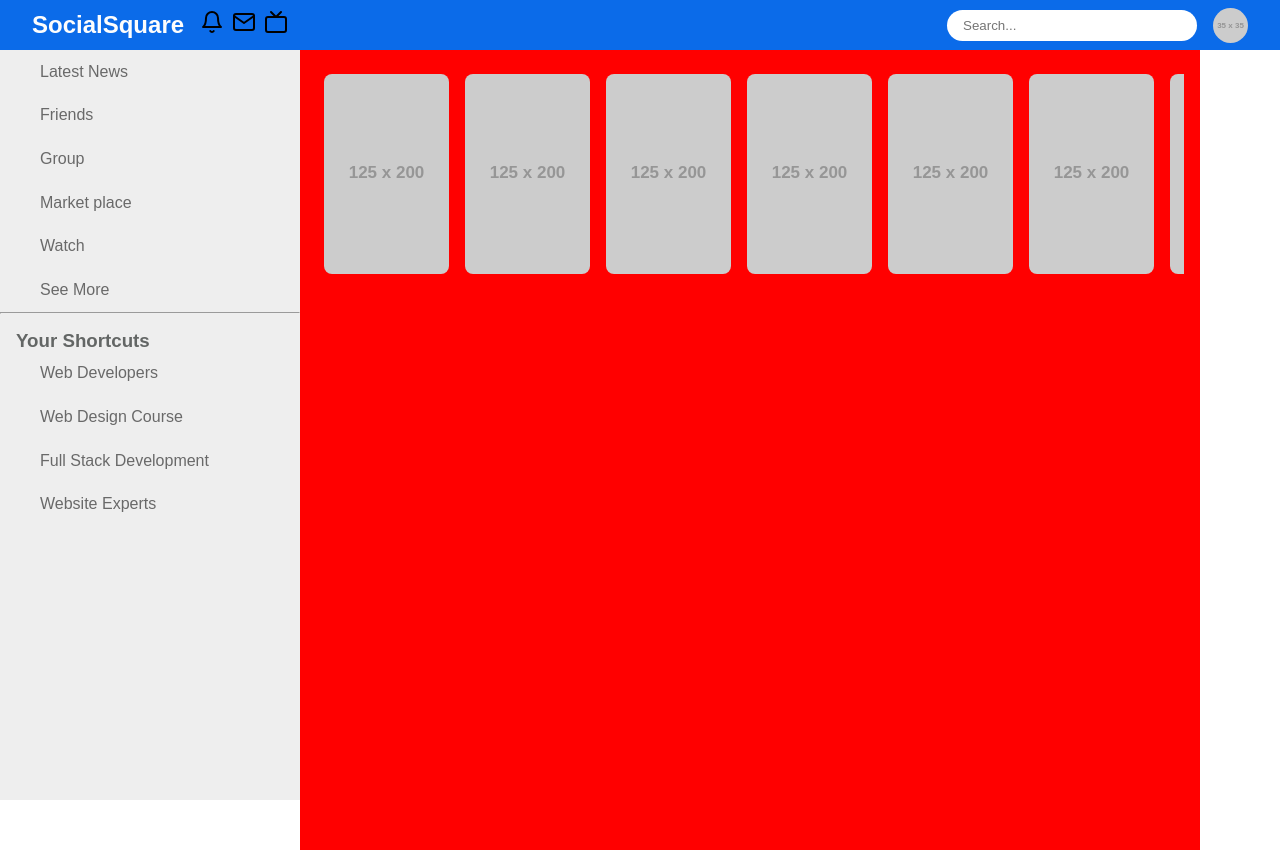
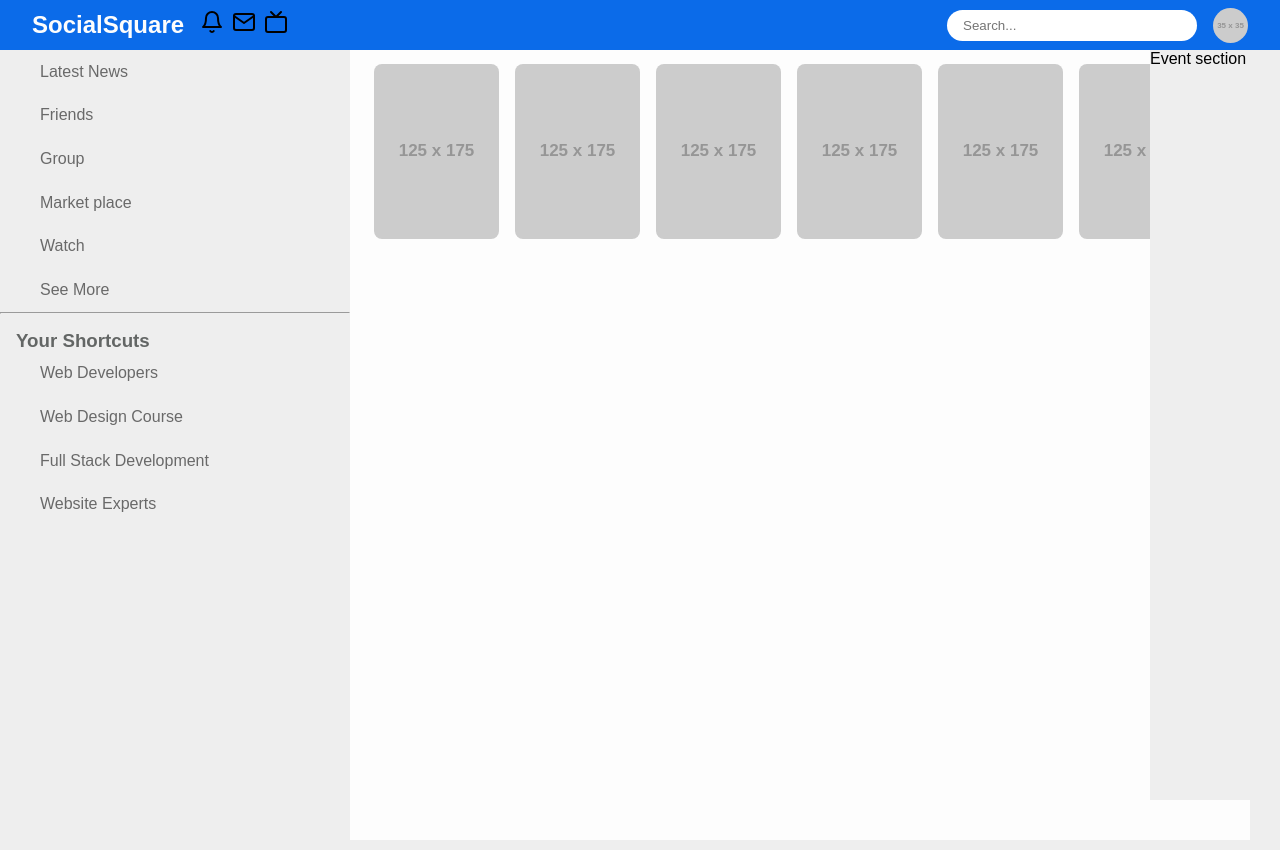
Before and after one commit to raymund-corpuz/social-media-clone, a plain HTML site: page index.html in a window 1280 px wide. Drawn offline with nearby package versions, Linux system fonts and the light colour scheme; placeholder pictures from the web are drawn by us; a web font is replaced by a local one.

Commit message:
social-media-clone: Fixing colors and dimensions of the website

```diff
--- a/index.html
+++ b/index.html
@@ -48,16 +48,15 @@
       </aside>
       <section class="main-section">
         <div class="featured-photos">
-          <img src="https://placehold.co/125x200" alt="" />
-          <img src="https://placehold.co/125x200" alt="" />
-          <img src="https://placehold.co/125x200" alt="" />
-          <img src="https://placehold.co/125x200" alt="" />
-          <img src="https://placehold.co/125x200" alt="" />
-          <img src="https://placehold.co/125x200" alt="" />
-          <img src="https://placehold.co/125x200" alt="" />
-          <img src="https://placehold.co/125x200" alt="" />
-          <img src="https://placehold.co/125x200" alt="" />
-          <img src="https://placehold.co/125x200" alt="" />
+          <img src="https://placehold.co/125x175" alt="picture" />
+          <img src="https://placehold.co/125x175" alt="picture" />
+          <img src="https://placehold.co/125x175" alt="picture" />
+          <img src="https://placehold.co/125x175" alt="picture" />
+          <img src="https://placehold.co/125x175" alt="picture" />
+          <img src="https://placehold.co/125x175" alt="picture" />
+          <img src="https://placehold.co/125x175" alt="picture" />
+          <img src="https://placehold.co/125x175" alt="picture" />
+          <img src="https://placehold.co/125x175" alt="picture" />
         </div>
       </section>
       <aside class="event-section">Event section</aside>
--- a/style.css
+++ b/style.css
@@ -5,6 +5,7 @@
   padding: 0;
   box-sizing: border-box;
   font-family: "Tiktok Sans", sans-serif;
+  /* border: 1px solid gray; */
 }
 
 :root {
@@ -13,6 +14,10 @@
   --white: #fdfdfd;
   --dark: #696969;
   --darker: #636665;
+}
+
+body {
+  background-color: #eeeeee;
 }
 .nav-bar {
   height: 50px;
@@ -65,7 +70,7 @@ main {
 
 .side-bar {
   background-color: var(--secondary);
-  width: 300px;
+  width: 350px;
   height: 100vh;
   position: fixed;
   z-index: -1;
@@ -74,17 +79,22 @@ main {
 
 .main-section {
   width: 900px;
-  background-color: red;
   height: 100vh;
   overflow: auto;
   z-index: -2;
   position: absolute;
-  margin-left: 300px;
-  margin-top: 50px;
+  margin-left: 350px;
+  margin-top: 40px;
+  background-color: var(--white);
 }
 .event-section {
+  width: 350px;
+  height: 100vh;
+  position: fixed;
+  z-index: -1;
+  padding-top: 50px;
   background-color: var(--secondary);
-  width: 300px;
+  margin-left: calc(800px + 350px);
 }
 
 .side-bar > ul > li {
```
